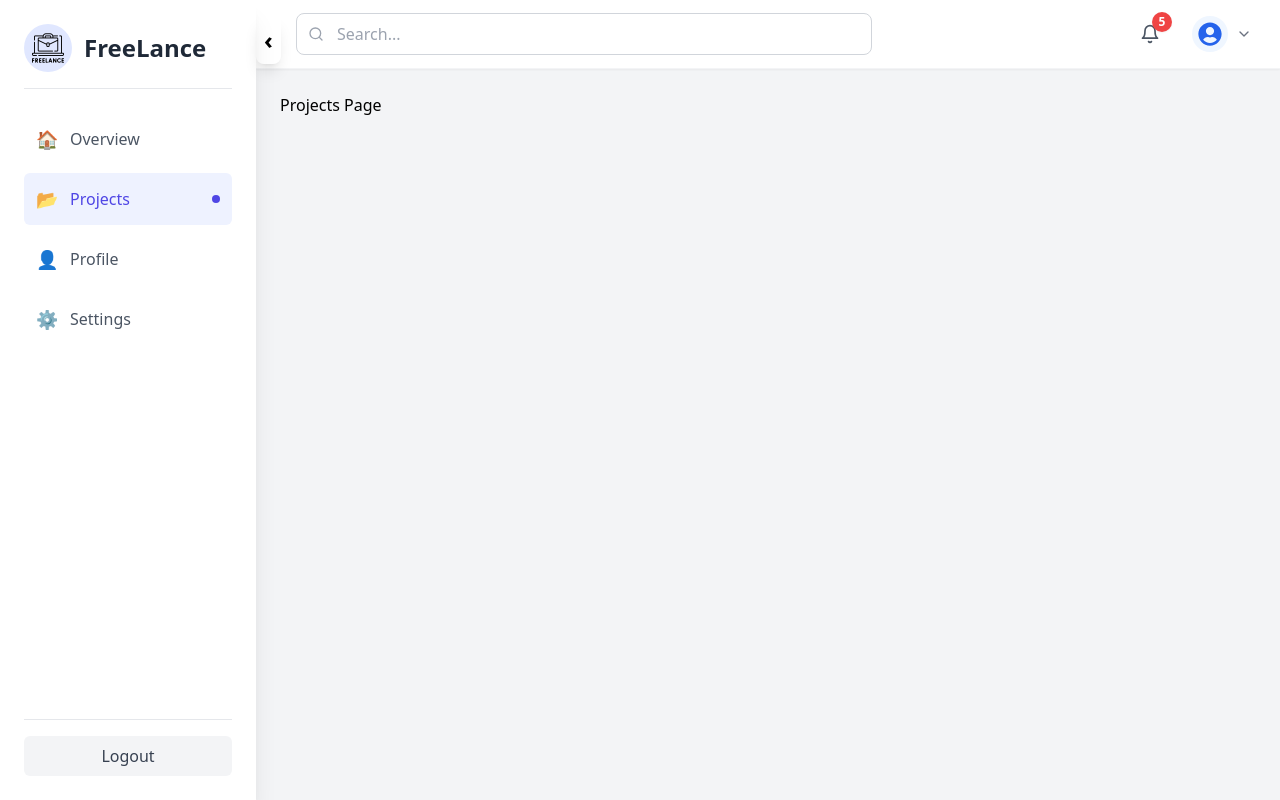
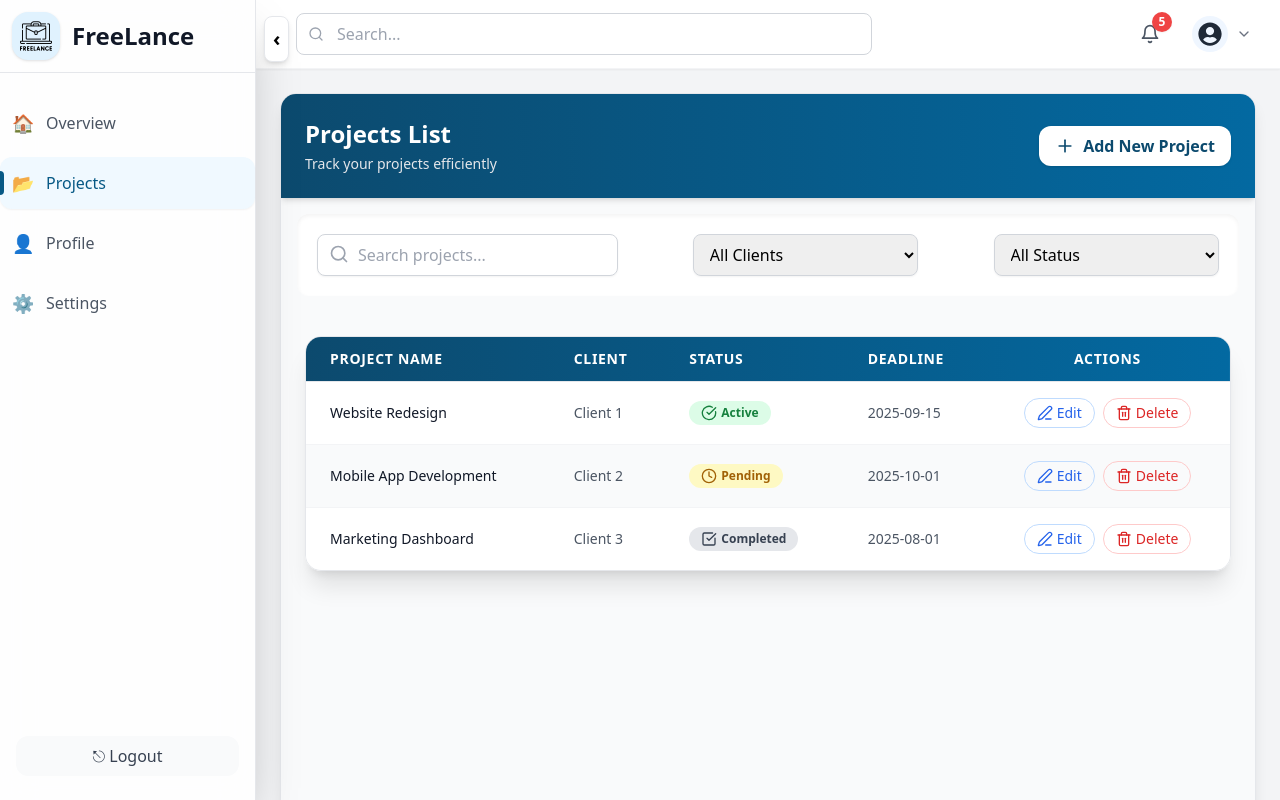
Before and after one commit to Nada-ibrahim12/freelance-dashboard-reactjs, a React (Vite) app: page /projects in a window 1280 px wide. Built offline with nearby package versions, Linux system fonts and the light colour scheme.

Commit message:
projects page

```diff
--- a/package.json
+++ b/package.json
@@ -17,6 +17,7 @@
     "react-dom": "^19.1.1",
     "react-icons": "^5.5.0",
     "react-router-dom": "^7.8.1",
+    "react-tooltip": "^5.29.1",
     "recharts": "^3.1.2"
   },
   "devDependencies": {
--- a/src/App.jsx
+++ b/src/App.jsx
@@ -1,7 +1,7 @@
 import { BrowserRouter as Router, Routes, Route } from "react-router-dom";
 import DashboardLayout from "./layouts/DashboardLayout";
 import Profile from "./pages/Profile";
-import Projects from "./pages/Projects";
+import Projects from "./pages/Projects/Projects";
 import DashboardOverview from "./pages/Dashboard/DashboardOverview";
 
 
--- a/src/components/Navbar.jsx
+++ b/src/components/Navbar.jsx
@@ -94,7 +94,7 @@ export class Navbar extends Component {
                 aria-expanded={dropdownOpen}
                 aria-haspopup="true"
               >
-                <div className="w-9 h-9 rounded-full bg-blue-50 flex items-center justify-center text-blue-600">
+                <div className="w-9 h-9 rounded-full bg-blue-50 flex items-center justify-center text-gray-800">
                   <FaUserCircle className="w-6 h-6" />
                 </div>
                 <FiChevronDown
--- a/src/components/Sidebar.jsx
+++ b/src/components/Sidebar.jsx
@@ -1,10 +1,11 @@
 import React, { Component } from "react";
 import { Link, useLocation } from "react-router-dom";
+import { Tooltip } from "react-tooltip";
 
 class SidebarContent extends Component {
   state = {
     open: false,
-    collapsed: false, // New state for collapsed mode
+    collapsed: false,
   };
 
   toggleSidebar = () => {
@@ -36,13 +37,10 @@ class SidebarContent extends Component {
       <>
         <button
           onClick={this.toggleSidebar}
-          className={`sm:hidden fixed top-4 left-1 z-50 bg-gray-800 text-white px-4 py-2 rounded-lg shadow-md hover:bg-gray-700 transition-colors ${
+          className={`sm:hidden fixed top-4 left-1 z-50 bg-indigo-600 text-white px-4 py-2 rounded-lg shadow-md hover:bg-indigo-700 transition-colors ${
             open ? "left-64" : "left-4"
           }`}
-          style={{
-            transition: "left 0.3s ease",
-            zIndex: 1000,
-          }}
+          style={{ transition: "left 0.3s ease", zIndex: 1000 }}
           aria-label="Toggle menu"
         >
           {open ? "✕" : "☰"}
@@ -50,10 +48,10 @@ class SidebarContent extends Component {
 
         <button
           onClick={this.toggleCollapse}
-          className={`hidden sm:flex items-center justify-center fixed top-4 z-50 font-extrabold text-dark text-2xl p-2 rounded-lg shadow-lg hover:text-3xl transition`}
+          className={`hidden sm:flex items-center justify-center fixed top-4 z-50 font-extrabold text-dark text-xl p-2 rounded-lg shadow-md bg-white border hover:bg-gray-100 transition`}
           style={{
+            left: collapsed ? "5.5rem" : "16.5rem",
             transition: "left 0.3s ease",
-            left: collapsed ? "4.5rem" : "16rem",
             zIndex: 1000,
           }}
           aria-label="Collapse sidebar"
@@ -62,21 +60,21 @@ class SidebarContent extends Component {
         </button>
 
         <aside
-          className={`fixed sm:static top-0 left-0 h-full bg-white shadow-xl p-6 transform transition-all duration-300 z-40 ${
+          className={`fixed sm:static top-0 left-0 h-full bg-white/90 backdrop-blur-lg shadow-2xl border-r border-gray-200 transform transition-all duration-300 z-40 ${
             open ? "translate-x-0" : "-translate-x-full"
           } sm:translate-x-0 ${collapsed ? "sm:w-20" : "sm:w-64"}`}
         >
           <div
-            className={`flex justify-between items-center pb-4 mb-6 border-b border-gray-200 ${
+            className={`flex items-center justify-between p-3 mb-6 border-b border-gray-200 ${
               collapsed ? "flex-col" : ""
             }`}
           >
             <div
-              className={`flex items-center space-x-3 ${
-                collapsed ? "flex-col space-x-0" : ""
+              className={`flex items-center gap-3 ${
+                collapsed ? "flex-col gap-0" : ""
               }`}
             >
-              <div className="logo-img w-12 h-12 flex items-center justify-center bg-indigo-100 rounded-full">
+              <div className="logo-img w-12 h-12 flex items-center justify-center bg-sky-100 rounded-2xl shadow">
                 <img
                   src="/freelance-work.png"
                   alt="logo"
@@ -87,7 +85,7 @@ class SidebarContent extends Component {
                 <Link
                   to="/"
                   onClick={this.closeSidebar}
-                  className="text-2xl font-bold text-gray-800 hover:text-gray-900 transition-colors"
+                  className="text-2xl font-bold text-gray-900 hover:text-sky-900 transition-colors"
                 >
                   FreeLance
                 </Link>
@@ -96,49 +94,44 @@ class SidebarContent extends Component {
           </div>
 
           <nav className="flex flex-col gap-2">
-            {this.navItems.map((item) => (
+            {this.navItems.map((item) => {
+              const isActive = location.pathname === item.path;
+              return (
                 <Link
                   key={item.path}
                   to={item.path}
                   onClick={this.closeSidebar}
-                className={`flex items-center p-3 rounded-md font-medium transition-all ${
-                  location.pathname === item.path
-                    ? "bg-indigo-50 text-indigo-600"
-                    : "text-gray-600 hover:bg-gray-100"
+                  className={`relative flex items-center p-3 rounded-xl font-medium transition-all group ${
+                    isActive
+                      ? "bg-sky-50 text-sky-800 shadow-sm"
+                      : "text-gray-600 hover:bg-gray-50"
                   } ${collapsed ? "justify-center" : ""}`}
                   title={collapsed ? item.name : ""}
                 >
-                <span className={`text-lg ${collapsed ? "mr-0" : "mr-3"}`}>
+                  {/* Active Indicator */}
+                  {isActive && (
+                    <span className="absolute left-0 top-1/2 -translate-y-1/2 w-1 h-6 bg-sky-800 rounded-r-full"></span>
+                  )}
+
+                  <span className={`text-lg ${collapsed ? "" : "mr-3"}`}>
                     {item.icon}
                   </span>
-                {!collapsed && (
-                  <>
-                    {item.name}
-                    {location.pathname === item.path && (
-                      <span className="ml-auto w-2 h-2 bg-indigo-600 rounded-full"></span>
-                    )}
-                  </>
-                )}
+
+                  {!collapsed && <span>{item.name}</span>}
                 </Link>
-            ))}
+              );
+            })}
           </nav>
 
-          {/* Footer section */}
-          <div
-            className={`absolute bottom-6 ${
-              collapsed ? "left-6 right-6" : "left-6 right-6"
-            }`}
-          >
-            <div className="pt-4 border-t border-gray-200">
+          <div className="absolute bottom-6 w-full px-4">
             <button
-                className={`w-full py-2 px-4 bg-gray-100 hover:bg-gray-200 text-gray-700 rounded-md transition-colors ${
-                  collapsed ? "p-2" : ""
+              className={`w-full flex items-center justify-center py-2 px-4 rounded-xl font-medium bg-gray-50 text-gray-700 hover:bg-red-50 hover:text-red-600 transition ${
+                collapsed ? "p-3" : ""
               }`}
               title={collapsed ? "Logout" : ""}
             >
-                {collapsed ? "⎋" : "Logout"}
+              {collapsed ? "⎋" : "⎋ Logout"}
             </button>
-            </div>
           </div>
         </aside>
       </>
--- a/src/pages/Dashboard/components/Actions.jsx
+++ b/src/pages/Dashboard/components/Actions.jsx
@@ -29,7 +29,7 @@ export default class Actions extends Component {
             whileTap="tap"
             variants={buttonVariants}
             onClick={this.handleNewProject}
-            className="flex items-center gap-2 bg-gradient-to-r from-blue-700 to-blue-900 text-white p-4 rounded-lg transition-all duration-200 hover:shadow-md"
+            className="flex items-center gap-2 bg-gradient-to-r from-sky-700 to-sky-900 text-white p-4 rounded-lg transition-all duration-200 hover:shadow-md"
             aria-label="Create new project"
           >
             <div className="p-2 bg-blue-500 bg-opacity-20 rounded-full">
--- a/src/pages/Projects.jsx
+++ /dev/null
@@ -1,11 +0,0 @@
-import React, { Component } from 'react'
-
-export default class Projects extends Component {
-  render() {
-    return (
-      <div>
-        <h1>Projects Page</h1>
-      </div>
-    )
-  }
-}
--- /dev/null
+++ b/src/pages/Projects/Projects.jsx
@@ -0,0 +1,59 @@
+import React, { Component } from "react";
+import { PlusIcon, Search } from "lucide-react";
+import ProjectsTable from "./components/ProjectsTable";
+
+export default class Projects extends Component {
+  render() {
+    return (
+      <div className="flex flex-col h-screen bg-gray-50 border border-gray-200 rounded-2xl shadow-lg overflow-hidden">
+        <div className="flex justify-between items-center p-6 bg-gradient-to-r from-sky-900 to-sky-700 text-white shadow-md">
+          <div className="flex flex-col gap-1">
+            <h1 className="text-2xl font-bold">Projects List</h1>
+            <p className="text-gray-200 text-sm">
+              Track your projects efficiently
+            </p>
+          </div>
+          <button className="flex items-center gap-2 bg-white text-sky-900 font-semibold px-4 py-2 rounded-xl shadow hover:bg-sky-100 transition">
+            <PlusIcon className="w-5 h-5" />
+            Add New Project
+          </button>
+        </div>
+
+        <div className="filters flex justify-between flex-wrap gap-4 p-5 bg-white shadow-inner m-4 rounded-xl">
+          <div className="relative w-full md:w-1/3">
+            <Search className="absolute left-3 top-2.5 text-gray-400 w-5 h-5" />
+            <input
+              type="text"
+              placeholder="Search projects..."
+              className="w-full pl-10 pr-4 py-2 border border-gray-300 rounded-lg shadow-sm focus:ring-2 focus:ring-sky-500 focus:border-sky-500 outline-none"
+            />
+          </div>
+
+          <div className="w-full md:w-1/4">
+            <select
+              id="client"
+              className="w-full border border-gray-300 rounded-lg py-2 px-3 shadow-sm focus:ring-2 focus:ring-sky-500 focus:border-sky-500 outline-none"
+            >
+              <option value="">All Clients</option>
+              <option value="client1">Client 1</option>
+              <option value="client2">Client 2</option>
+            </select>
+          </div>
+
+          {/* Status Filter */}
+          <div className="w-full md:w-1/4">
+            <select
+              id="status"
+              className="w-full border border-gray-300 rounded-lg py-2 px-3 shadow-sm focus:ring-2 focus:ring-sky-500 focus:border-sky-500 outline-none"
+            >
+              <option value="">All Status</option>
+              <option value="active">Active</option>
+              <option value="completed">Completed</option>
+            </select>
+          </div>
+        </div>
+        <ProjectsTable />
+      </div>
+    );
+  }
+}
--- /dev/null
+++ b/src/pages/Projects/components/ProjectsTable.jsx
@@ -0,0 +1,96 @@
+import React, { Component } from "react";
+import { Edit3, Trash2, CheckCircle, Clock, CheckSquare } from "lucide-react";
+
+export default class ProjectsTable extends Component {
+  render() {
+    return (
+      <div className="p-6">
+        <div className="overflow-x-auto shadow-xl rounded-2xl border border-gray-200">
+          <table className="min-w-full divide-y divide-gray-200 text-sm">
+            {/* Table Head */}
+            <thead className="bg-gradient-to-r from-sky-900 to-sky-700 text-white uppercase tracking-wider">
+              <tr>
+                <th className="px-6 py-3 text-left font-semibold">
+                  Project Name
+                </th>
+                <th className="px-6 py-3 text-left font-semibold">Client</th>
+                <th className="px-6 py-3 text-left font-semibold">Status</th>
+                <th className="px-6 py-3 text-left font-semibold">Deadline</th>
+                <th className="px-6 py-3 text-center font-semibold">Actions</th>
+              </tr>
+            </thead>
+
+            {/* Table Body */}
+            <tbody className="bg-white divide-y divide-gray-100">
+              {/* Row 1 */}
+              <tr className="hover:bg-gray-50 transition">
+                <td className="px-6 py-4 font-medium text-gray-900">
+                  Website Redesign
+                </td>
+                <td className="px-6 py-4 text-gray-600">Client 1</td>
+                <td className="px-6 py-4">
+                  <span className="inline-flex items-center gap-1 px-3 py-1 text-xs font-semibold rounded-full bg-green-100 text-green-700">
+                    <CheckCircle className="w-4 h-4" /> Active
+                  </span>
+                </td>
+                <td className="px-6 py-4 text-gray-600">2025-09-15</td>
+                <td className="px-6 py-4 flex justify-center gap-2">
+                  <button className="flex items-center gap-1 px-3 py-1 text-blue-600 border border-blue-200 rounded-full hover:bg-blue-50 transition">
+                    <Edit3 className="w-4 h-4" /> Edit
+                  </button>
+                  <button className="flex items-center gap-1 px-3 py-1 text-red-600 border border-red-200 rounded-full hover:bg-red-50 transition">
+                    <Trash2 className="w-4 h-4" /> Delete
+                  </button>
+                </td>
+              </tr>
+
+              {/* Row 2 */}
+              <tr className="hover:bg-gray-50 transition even:bg-gray-50">
+                <td className="px-6 py-4 font-medium text-gray-900">
+                  Mobile App Development
+                </td>
+                <td className="px-6 py-4 text-gray-600">Client 2</td>
+                <td className="px-6 py-4">
+                  <span className="inline-flex items-center gap-1 px-3 py-1 text-xs font-semibold rounded-full bg-yellow-100 text-yellow-700">
+                    <Clock className="w-4 h-4" /> Pending
+                  </span>
+                </td>
+                <td className="px-6 py-4 text-gray-600">2025-10-01</td>
+                <td className="px-6 py-4 flex justify-center gap-2">
+                  <button className="flex items-center gap-1 px-3 py-1 text-blue-600 border border-blue-200 rounded-full hover:bg-blue-50 transition">
+                    <Edit3 className="w-4 h-4" /> Edit
+                  </button>
+                  <button className="flex items-center gap-1 px-3 py-1 text-red-600 border border-red-200 rounded-full hover:bg-red-50 transition">
+                    <Trash2 className="w-4 h-4" /> Delete
+                  </button>
+                </td>
+              </tr>
+
+              {/* Row 3 */}
+              <tr className="hover:bg-gray-50 transition">
+                <td className="px-6 py-4 font-medium text-gray-900">
+                  Marketing Dashboard
+                </td>
+                <td className="px-6 py-4 text-gray-600">Client 3</td>
+                <td className="px-6 py-4">
+                  <span className="inline-flex items-center gap-1 px-3 py-1 text-xs font-semibold rounded-full bg-gray-200 text-gray-700">
+                    <CheckSquare className="w-4 h-4" /> Completed
+                  </span>
+                </td>
+                <td className="px-6 py-4 text-gray-600">2025-08-01</td>
+                <td className="px-6 py-4 flex justify-center gap-2">
+                  <button className="flex items-center gap-1 px-3 py-1 text-blue-600 border border-blue-200 rounded-full hover:bg-blue-50 transition">
+                    <Edit3 className="w-4 h-4" /> Edit
+                  </button>
+                  <button className="flex items-center gap-1 px-3 py-1 text-red-600 border border-red-200 rounded-full hover:bg-red-50 transition">
+                    <Trash2 className="w-4 h-4" /> Delete
+                  </button>
+                </td>
+              </tr>
+            </tbody>
+          </table>
+        </div>
+      </div>
+    );
+  }
+}
```
Also changed, not shown: 1 other file (tests, documents, lock files or other folders). Lines whose indentation alone changed are shown as unchanged.
